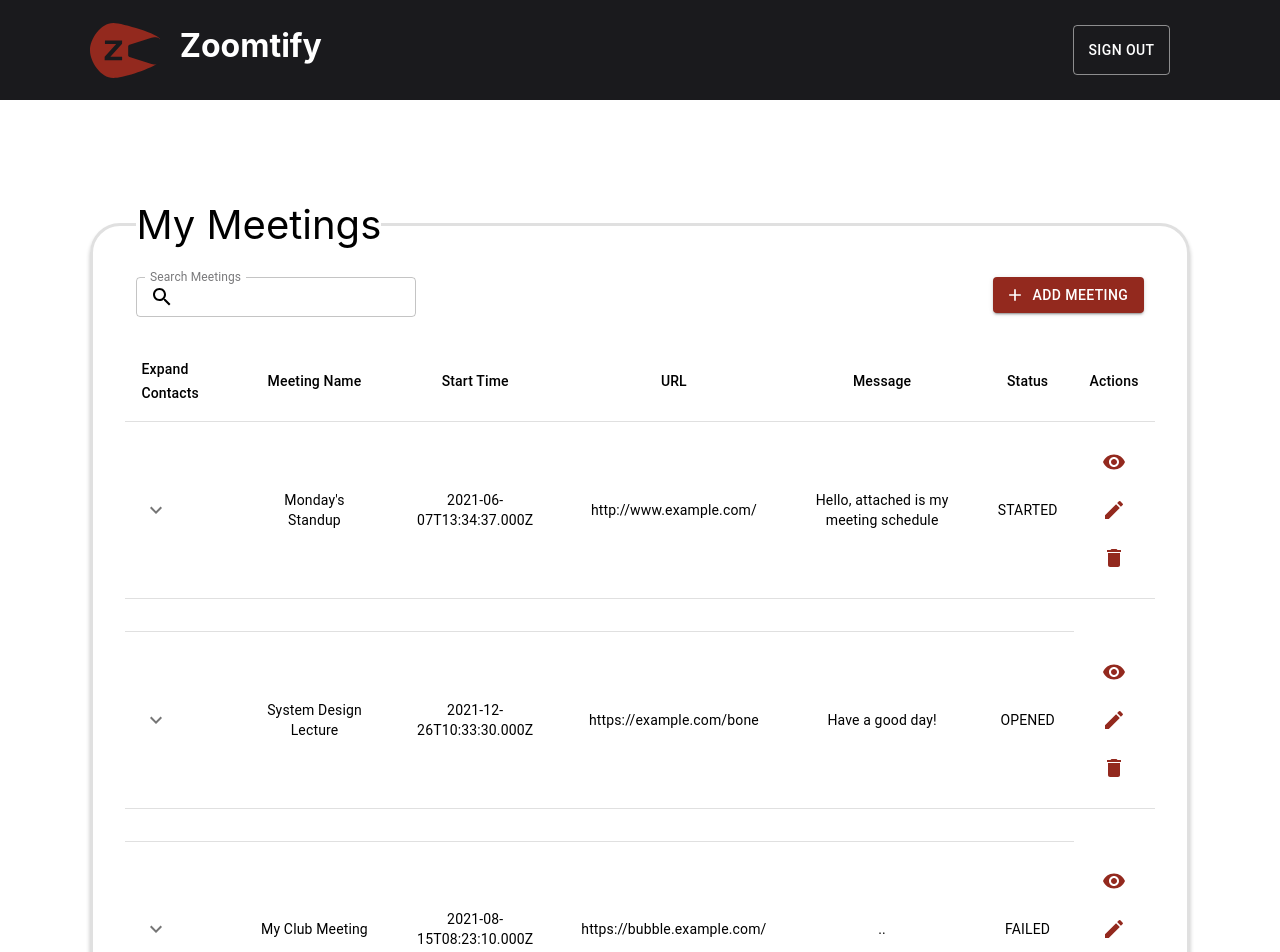
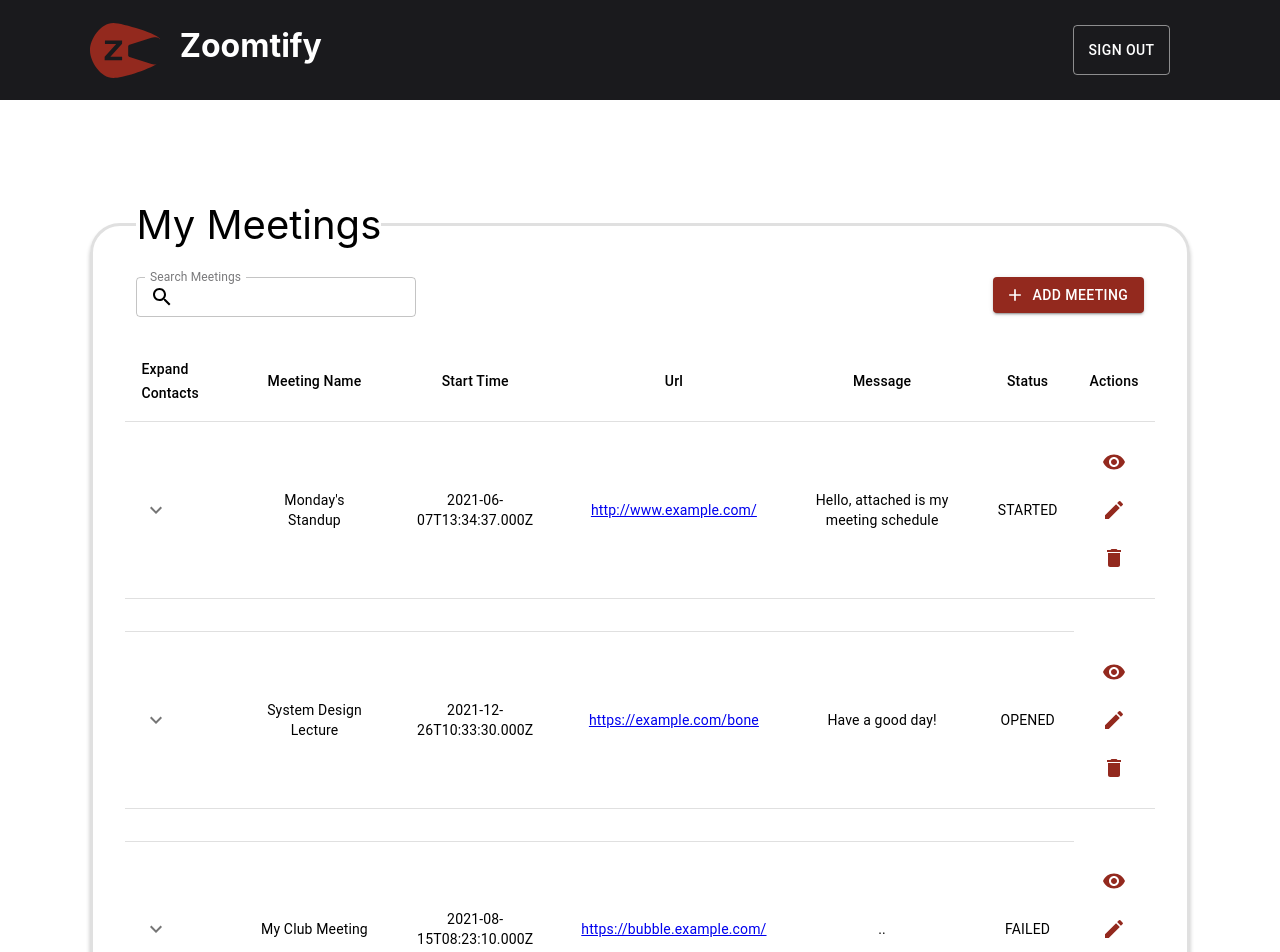
Before and after one commit to Ahmed-I-Abdullah/zoomtify-front-end, a React (Create React App) app: page / in a window 1280 px wide. Shown: the top 952 px of the page. Built offline with nearby package versions, Linux system fonts and the light colour scheme.

Commit message:
style: change url to lowercase and make url clickable

```diff
--- a/src/components/MeetingsTable.tsx
+++ b/src/components/MeetingsTable.tsx
@@ -15,35 +15,32 @@ import {
 } from "@material-ui/core";
 import SearchIcon from "@material-ui/icons/Search";
 import AddIcon from "@material-ui/icons/Add";
-import { MeetingStatus } from '../models/Enums';
+import { MeetingStatus } from "../models/Enums";
 
-interface MeetingsTableProps {
-
-}
+interface MeetingsTableProps {}
 
 const Meetings = [
   {
     meetingName: "Monday's Standup",
     startTime: new Date(),
-    URL: "http://www.example.com/",
+    url: "http://www.example.com/",
     message: "Hello, attached is my meeting schedule",
     status: MeetingStatus.Started,
   },
   {
     meetingName: "System Design Lecture",
     startTime: new Date(2021, 11, 26, 10, 33, 30),
-    URL: "https://example.com/bone",
+    url: "https://example.com/bone",
     message: "Have a good day!",
     status: MeetingStatus.Opened,
   },
   {
     meetingName: "My Club Meeting",
     startTime: new Date(2021, 7, 15, 8, 23, 10),
-    URL: "https://bubble.example.com/",
+    url: "https://bubble.example.com/",
     message: "..",
     status: MeetingStatus.Failed,
   },
-
 ];
 
 const useStyles = makeStyles((theme) => ({
@@ -112,14 +109,16 @@ const MeetingsTable: React.FC<MeetingsTableProps> = ({}) => {
                     <TableCell>Expand Contacts</TableCell>
                     <TableCell align="center">Meeting Name</TableCell>
                     <TableCell align="center">Start Time</TableCell>
-                    <TableCell align="center">URL</TableCell>
+                    <TableCell align="center">Url</TableCell>
                     <TableCell align="center">Message</TableCell>
                     <TableCell align="center">Status</TableCell>
                     <TableCell align="center">Actions</TableCell>
                   </TableRow>
                 </TableHead>
                 <TableBody>
-                  {Meetings.map((meeting) => <MeetingsTableRow tableRow={meeting}/>)}
+                  {Meetings.map((meeting) => (
+                    <MeetingsTableRow tableRow={meeting} />
+                  ))}
                 </TableBody>
               </Table>
             </TableContainer>
--- a/src/components/MeetingsTableRow.tsx
+++ b/src/components/MeetingsTableRow.tsx
@@ -1,5 +1,14 @@
 import React, { useState } from "react";
-import {Grid, Box, makeStyles, TableCell, TableRow, Typography, Collapse, IconButton } from "@material-ui/core";
+import {
+  Grid,
+  Box,
+  makeStyles,
+  TableCell,
+  TableRow,
+  Typography,
+  Collapse,
+  IconButton,
+} from "@material-ui/core";
 import KeyboardArrowDownIcon from "@material-ui/icons/KeyboardArrowDown";
 import KeyboardArrowUpIcon from "@material-ui/icons/KeyboardArrowUp";
 import VisibilityIcon from "@material-ui/icons/Visibility";
@@ -11,7 +20,7 @@ interface MeetingsTableRowProps {
   tableRow: {
     meetingName: string;
     startTime: Date;
-    URL: string;
+    url: string;
     message: string;
     status: MeetingStatus;
   };
@@ -26,7 +35,7 @@ const useStyles = makeStyles((theme) => ({
 }));
 
 const MeetingsTableRow: React.FC<MeetingsTableRowProps> = ({ tableRow }) => {
-  const { meetingName, startTime, URL, message, status } = tableRow;
+  const { meetingName, startTime, url, message, status } = tableRow;
   const [rowOpen, setRowOpen] = useState(false);
   const classes = useStyles();
   return (
@@ -39,7 +48,11 @@ const MeetingsTableRow: React.FC<MeetingsTableRowProps> = ({ tableRow }) => {
         </TableCell>
         <TableCell align="center">{meetingName}</TableCell>
         <TableCell align="center">{startTime.toISOString()}</TableCell>
-        <TableCell align="center">{URL}</TableCell>
+        <TableCell align="center">
+          <a href={url} target="_blank">
+            {url}
+          </a>
+        </TableCell>
         <TableCell align="center">{message}</TableCell>
         <TableCell align="center">{status}</TableCell>
         <TableCell align="center">
```
Lines whose indentation alone changed are shown as unchanged.
